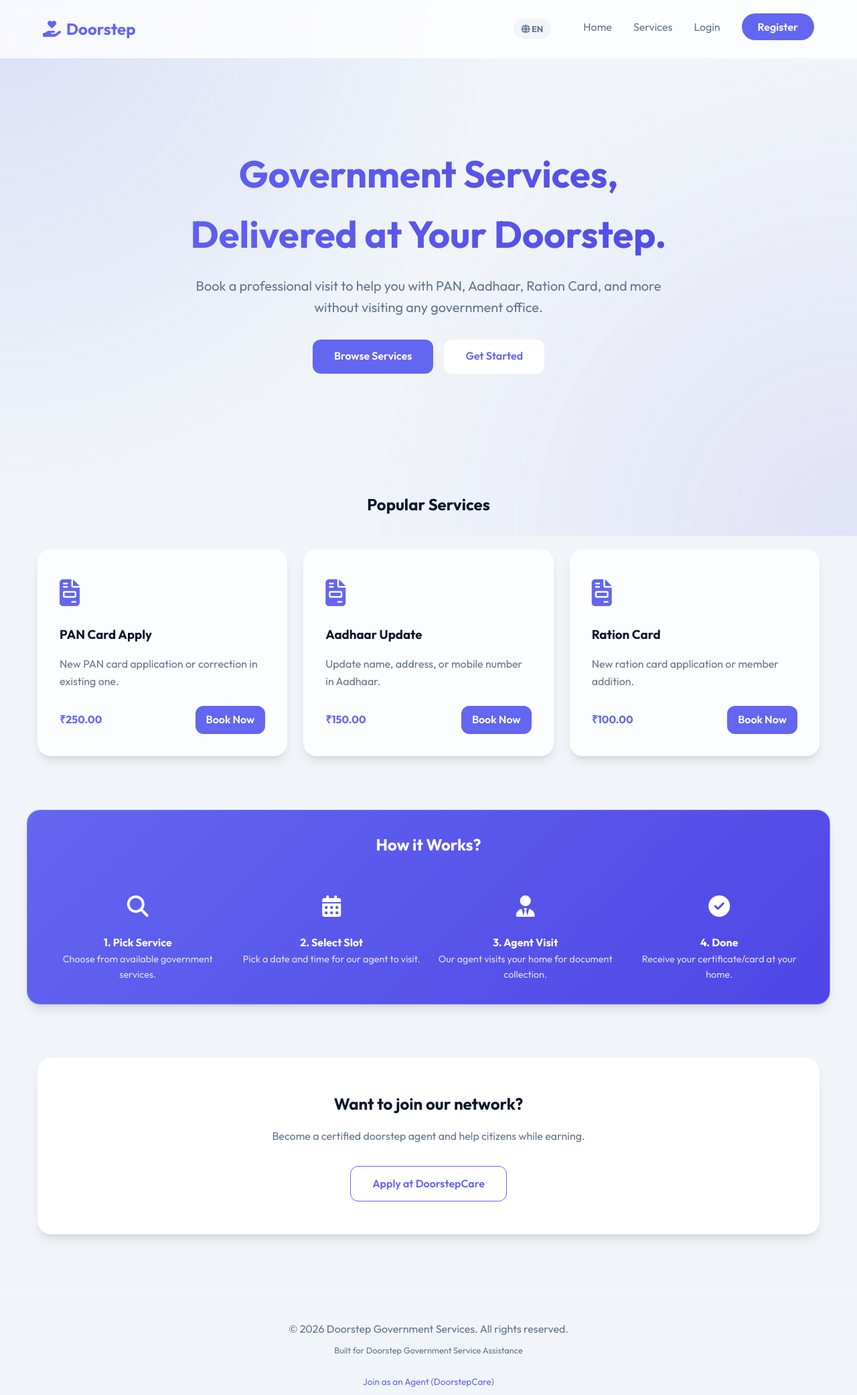
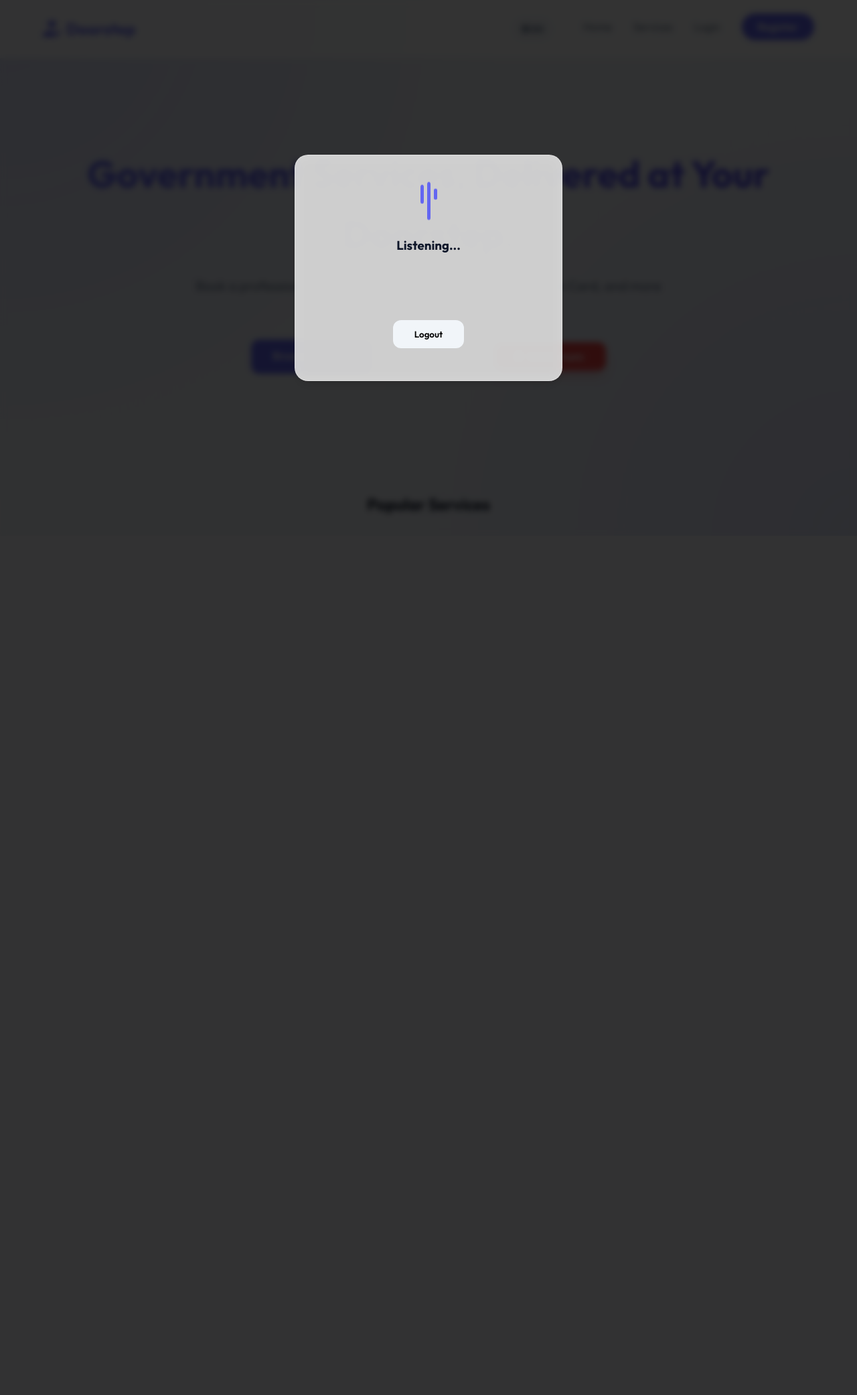
Before and after one commit to kthacking/Doorstep, a PHP site: page /index.php in a window 1280 px wide. Shown: the top 2083 px of the page at 67% size. After the commit the page ends 766 px from the top, so only its background shows below. Run offline with PHP 8.4, Linux system fonts and the light colour scheme; data comes from the database, SQL or seed files in the repository.

Commit message:
feat: implement voice-guided conversational booking on homepage

```diff
--- a/index.php
+++ b/index.php
@@ -1,33 +1,43 @@
 <?php
 $page_title = "Home";
 include 'includes/header.php';
+
+// Fetch services for voice matching
+$all_services = $pdo->query("SELECT id, service_name FROM services")->fetchAll(PDO::FETCH_KEY_PAIR);
 ?>
 
 <header class="hero">
     <div class="container">
-        <h1>Government Services, <br>Delivered at Your Doorstep.</h1>
-        <p>Book a professional visit to help you with PAN, Aadhaar, Ration Card, and more without visiting any government office.</p>
-        <div style="display: flex; gap: 1rem; justify-content: center;">
-            <a href="pages/services.php" class="btn btn-primary">Browse Services</a>
-            <a href="pages/register.php" class="btn" style="background: white; color: var(--primary);">Get Started</a>
+        <h1><?php echo __('hero_title'); ?></h1>
+        <p><?php echo __('hero_subtitle'); ?></p>
+        <div style="display: flex; gap: 1rem; justify-content: center; align-items: center; flex-wrap: wrap;">
+            <a href="pages/services.php" class="btn btn-primary"><?php echo __('browse_services'); ?></a>
+            <?php if (!$logged_in): ?>
+                <a href="pages/register.php" class="btn" style="background: white; color: var(--primary);"><?php echo __('get_started'); ?></a>
+            <?php endif; ?>
+
+            <!-- Voice to Apply Button -->
+            <button id="voiceApplyBtn" class="btn" style="background: #ef4444; color: white; display: flex; align-items: center; gap: 0.5rem; box-shadow: 0 10px 15px -3px rgba(239, 68, 68, 0.3);">
+                <i class="fas fa-microphone"></i> <?php echo __('voice_apply'); ?>
+            </button>
         </div>
     </div>
 </header>
 
 <section class="container">
-    <h2 style="text-align: center; margin-bottom: 3rem;">Popular Services</h2>
+    <h2 style="text-align: center; margin-bottom: 3rem;"><?php echo __('popular_services'); ?></h2>
     <div class="services-grid">
         <?php
         $stmt = $pdo->query("SELECT * FROM services LIMIT 3");
         while ($service = $stmt->fetch()) {
             echo "
-            <div class='card'>
+            <div class='card shadow-hover'>
                 <div style='font-size: 2.5rem; color: var(--primary); margin-bottom: 1rem;'><i class='fas fa-file-invoice'></i></div>
                 <h3>{$service['service_name']}</h3>
                 <p style='color: var(--secondary); margin: 1rem 0;'>{$service['description']}</p>
                 <div style='display: flex; justify-content: space-between; align-items: center; margin-top: 1.5rem;'>
                     <span style='font-weight: 700; color: var(--primary);'>".CURRENCY."{$service['service_charge']}</span>
-                    <a href='pages/book_service.php?id={$service['id']}' class='btn btn-primary' style='padding: 0.5rem 1rem;'>Book Now</a>
+                    <a href='pages/book_service.php?id={$service['id']}' class='btn btn-primary' style='padding: 0.5rem 1rem;'>".__('book_now')."</a>
                 </div>
             </div>";
         }
@@ -35,40 +45,143 @@ include 'includes/header.php';
     </div>
 </section>
 
-<section class="container card" style="background: linear-gradient(135deg, var(--primary), var(--primary-hover)); color: white; margin-top: 5rem; text-align: center;">
-    <h2>How it Works?</h2>
+<section class="container card" style="background: linear-gradient(135deg, var(--primary), var(--primary-hover)); color: white; margin-top: 5rem; text-align: center; border: none;">
+    <h2><?php echo __('how_it_works'); ?></h2>
     <div class="services-grid" style="grid-template-columns: repeat(auto-fit, minmax(200px, 1fr)); margin-top: 3rem; border: none;">
         <div style="text-align: center;">
             <div style="font-size: 2rem; margin-bottom: 1rem;"><i class="fas fa-search"></i></div>
-            <h4>1. Pick Service</h4>
-            <p style="opacity: 0.8; font-size: 0.9rem;">Choose from available government services.</p>
+            <h4><?php echo __('step_1'); ?></h4>
+            <p style="opacity: 0.8; font-size: 0.9rem;"><?php echo __('step_1_desc'); ?></p>
         </div>
         <div style="text-align: center;">
             <div style="font-size: 2rem; margin-bottom: 1rem;"><i class="fas fa-calendar-alt"></i></div>
-            <h4>2. Select Slot</h4>
-            <p style="opacity: 0.8; font-size: 0.9rem;">Pick a date and time for our agent to visit.</p>
+            <h4><?php echo __('step_2'); ?></h4>
+            <p style="opacity: 0.8; font-size: 0.9rem;"><?php echo __('step_2_desc'); ?></p>
         </div>
         <div style="text-align: center;">
             <div style="font-size: 2rem; margin-bottom: 1rem;"><i class="fas fa-user-tie"></i></div>
-            <h4>3. Agent Visit</h4>
-            <p style="opacity: 0.8; font-size: 0.9rem;">Our agent visits your home for document collection.</p>
+            <h4><?php echo __('step_3'); ?></h4>
+            <p style="opacity: 0.8; font-size: 0.9rem;"><?php echo __('step_3_desc'); ?></p>
         </div>
         <div style="text-align: center;">
             <div style="font-size: 2rem; margin-bottom: 1rem;"><i class="fas fa-check-circle"></i></div>
-            <h4>4. Done</h4>
-            <p style="opacity: 0.8; font-size: 0.9rem;">Receive your certificate/card at your home.</p>
+            <h4><?php echo __('step_4'); ?></h4>
+            <p style="opacity: 0.8; font-size: 0.9rem;"><?php echo __('step_4_desc'); ?></p>
         </div>
     </div>
 </section>
 
-<?php if (!$logged_in): ?>
-<section class="container" style="margin-top: 5rem; text-align: center;">
-    <div class="card" style="padding: 3rem; background: #fff;">
-        <h2>Want to join our network?</h2>
-        <p style="color: var(--secondary); margin: 1rem 0 2rem;">Become a certified doorstep agent and help citizens while earning.</p>
-        <a href="pages/doorstepcare.php" class="btn" style="border: 1px solid var(--primary); color: var(--primary);">Apply at DoorstepCare</a>
+<!-- Conversational Voice Modal -->
+<div id="voiceModal" style="display: none; position: fixed; inset: 0; background: rgba(0,0,0,0.8); z-index: 9999; display: flex; align-items: center; justify-content: center; backdrop-filter: blur(5px);">
+    <div class="card" style="width: 400px; text-align: center; padding: 3rem;">
+        <div id="voiceWaves" style="display: flex; gap: 5px; justify-content: center; margin-bottom: 2rem;">
+            <div class="wave" style="width: 5px; height: 20px; background: var(--primary); border-radius: 5px;"></div>
+            <div class="wave" style="width: 5px; height: 40px; background: var(--primary); border-radius: 5px;"></div>
+            <div class="wave" style="width: 5px; height: 20px; background: var(--primary); border-radius: 5px;"></div>
+        </div>
+        <h3 id="voiceStatus" style="margin-bottom: 1rem;"><?php echo __('listening'); ?></h3>
+        <p id="voiceTranscript" style="color: var(--secondary); font-style: italic; min-height: 3em;"></p>
+        <button id="closeVoice" class="btn" style="margin-top: 2rem; background: #f1f5f9;"><?php echo __('logout'); ?></button>
     </div>
-</section>
-<?php endif; ?>
+</div>
+
+<style>
+@keyframes pulse {
+    0% { transform: scaleY(0.5); }
+    50% { transform: scaleY(1.5); }
+    100% { transform: scaleY(0.5); }
+}
+.wave { animation: pulse 1s infinite ease-in-out; }
+.wave:nth-child(2) { animation-delay: 0.2s; }
+.wave:nth-child(3) { animation-delay: 0.4s; }
+</style>
+
+<script>
+const services = <?php echo json_encode($all_services); ?>;
+const voiceBtn = document.getElementById('voiceApplyBtn');
+const voiceModal = document.getElementById('voiceModal');
+const vStatus = document.getElementById('voiceStatus');
+const vTranscript = document.getElementById('voiceTranscript');
+const closeVoice = document.getElementById('closeVoice');
+
+let bookingData = { service: '', date: '', time: '' };
+let currentStep = 'service';
+
+if ('webkitSpeechRecognition' in window) {
+    const recognition = new webkitSpeechRecognition();
+    const synth = window.speechSynthesis;
+
+    recognition.lang = '<?php echo $lang == 'ta' ? 'ta-IN' : 'en-IN'; ?>';
+    recognition.continuous = false;
+    recognition.interimResults = false;
+
+    function speak(text, callback) {
+        const utter = new SpeechSynthesisUtterance(text);
+        utter.lang = recognition.lang;
+        utter.onend = callback;
+        synth.speak(utter);
+    }
+
+    voiceBtn.onclick = () => {
+        voiceModal.style.display = 'flex';
+        startConversation();
+    };
+
+    closeVoice.onclick = () => {
+        voiceModal.style.display = 'none';
+        recognition.stop();
+        synth.cancel();
+    };
+
+    function startConversation() {
+        currentStep = 'service';
+        speak("<?php echo __('v_prompt_service'); ?>", () => recognition.start());
+    }
+
+    recognition.onresult = (event) => {
+        const text = event.results[0][0].transcript.toLowerCase();
+        vTranscript.innerText = `"${text}"`;
+
+        if (currentStep === 'service') {
+            let foundId = null;
+            for (let id in services) {
+                if (text.includes(services[id].toLowerCase())) {
+                    foundId = id;
+                    bookingData.service = foundId;
+                    break;
+                }
+            }
+
+            if (foundId) {
+                currentStep = 'date';
+                speak("<?php echo __('v_prompt_date'); ?>", () => recognition.start());
+            } else {
+                speak("<?php echo __('v_not_found'); ?>", () => recognition.start());
+            }
+        }
+        else if (currentStep === 'date') {
+            bookingData.date = text;
+            currentStep = 'time';
+            speak("<?php echo __('v_prompt_time'); ?>", () => recognition.start());
+        }
+        else if (currentStep === 'time') {
+            bookingData.time = text;
+            speak("<?php echo __('v_success'); ?>", () => {
+                const url = new URL('pages/book_service.php', window.location.origin + '/project/Doorstep/');
+                url.searchParams.set('id', bookingData.service);
+                url.searchParams.set('v_date', bookingData.date);
+                url.searchParams.set('v_time', bookingData.time);
+                window.location.href = url.href;
+            });
+        }
+    };
+
+    recognition.onerror = () => {
+        speak("<?php echo __('v_not_found'); ?>", () => recognition.start());
+    };
+} else {
+    voiceBtn.style.display = 'none';
+}
+</script>
 
 <?php include 'includes/footer.php'; ?>
```
